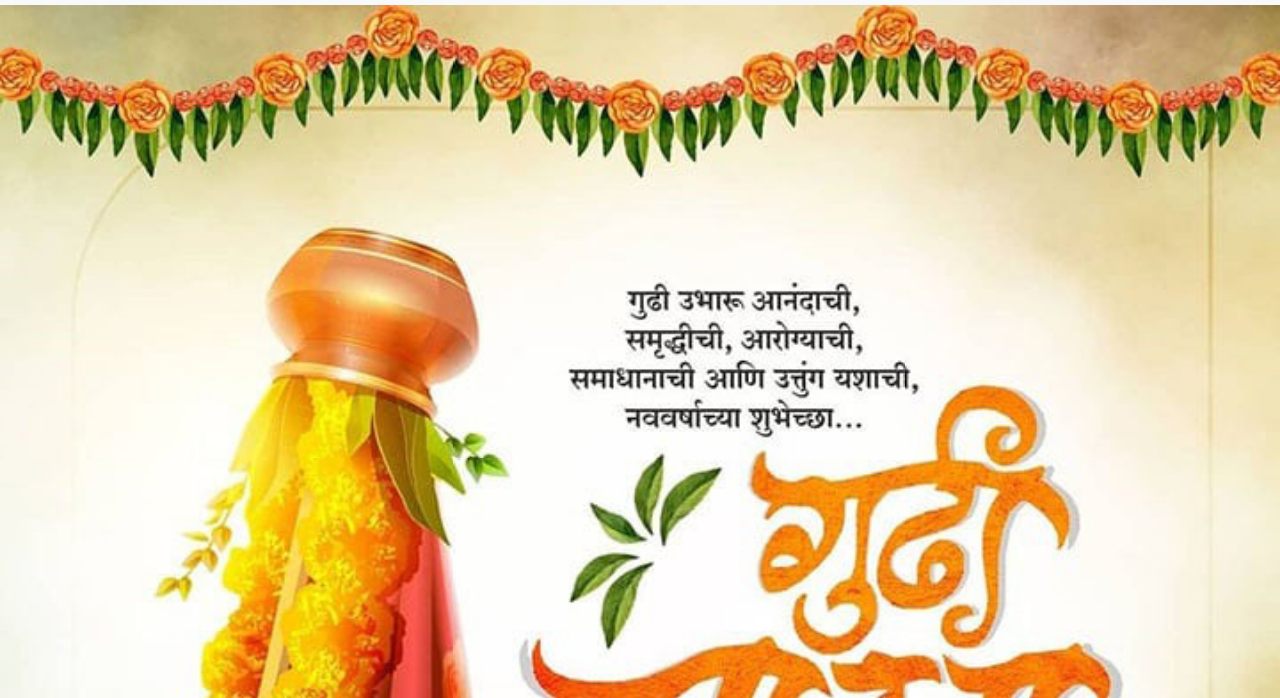
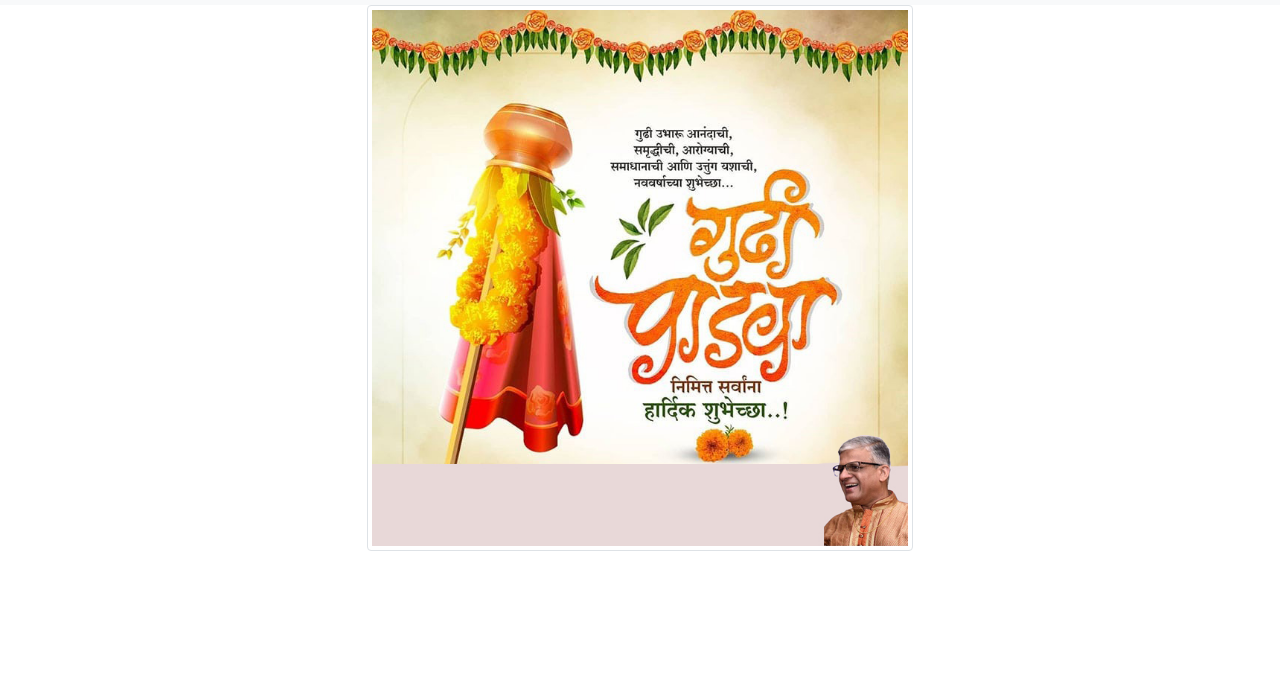
Before and after one commit to AtharvaChitnis24/Mandar-Gogate, a plain HTML site: page index.html in a window 1280 px wide. Shown: the part 51-749 px from the top of the page. Drawn offline with nearby package versions, Linux system fonts and the light colour scheme.

Commit message:
Update index.html

```diff
--- a/index.html
+++ b/index.html
@@ -38,18 +38,12 @@
     </div>
   </div>
 </nav>
-<div id="carouselExampleSlidesOnly" class="carousel slide" data-bs-ride="carousel">
-  <div class="carousel-inner">
-    <div class="carousel-item active">
-      <img src="img/Home.jpg" class="d-block w-100" alt="...">
-    </div>
-<!--     <div class="carousel-item">
-      <img src="..." class="d-block w-100" alt="...">
-    </div> -->
-<!--     <div class="carousel-item">
-      <img src="..." class="d-block w-100" alt="...">
-    </div> -->
-  </div>
+<div class="container">
+	<div class="d-flex row justify-content-center">
+		<div class="col-lg-6">
+			<img src="img/Home.jpg" class="img-thumbnail">
+		</div>
+	</div>
 </div>
 </header>
 <footer class="bg-light">
```
